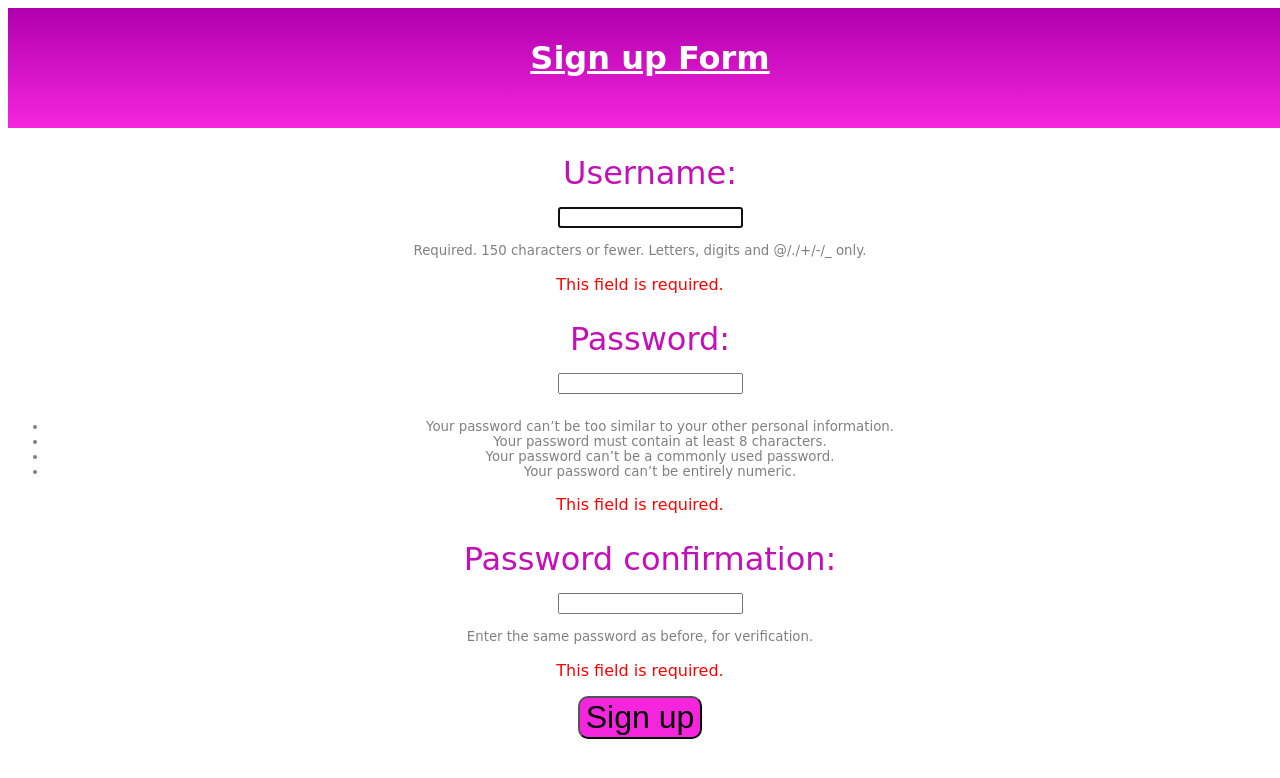
After one commit to wolfy00/bic, a Django app: page /signup/ in a window 1280 px wide. The commit adds this page. Shown: the top 778 px of the page. Run offline with Django 3.2, Linux system fonts and the light colour scheme.

Commit message:
added signup page

```diff
--- /dev/null
+++ b/blog/static/css/form.css
@@ -0,0 +1,28 @@
+.page-header{
+    color:white;
+    width:100%;
+    background-image:linear-gradient(#b000ad,#f525dd);
+    height:100px;
+    padding:10px 10px 10px 10px;
+}
+
+.page-header h1 a{
+    color:white;
+}
+
+body{
+    font-family:Comic Sans MS, Comic Sans;
+    text-align:center;
+}
+.field {
+    padding:10px;
+    font-size:xx-large;
+    color:#c410b8;
+    width:100%
+}
+
+.btn {
+    font-size:xx-large;
+    background-color:#f525dd;
+    border-radius:10px;
+}
--- /dev/null
+++ b/blog/templates/sign_up.html
@@ -0,0 +1,29 @@
+<!DOCTYPE html>
+{% load static %}
+<html lang="en" xmlns="http://www.w3.org/1999/html">
+<head>
+    <link rel="stylesheet" href="{% static 'css/form.css' %}">
+    <meta charset="UTF-8">
+    <meta name="viewport" content="width=device-width">
+    <title>signup</title>
+</head>
+<div class="page-header">
+<h1><a href="/">Sign up Form</a></h1>
+  </div>
+<form method="post">
+  {% csrf_token %}
+  {% for field in form %}
+    <p>
+     <div class="field"> {{ field.label_tag }}<br>
+      {{ field }}
+       </div>
+      {% if field.help_text %}
+        <small style="color: grey">{{ field.help_text }}</small>
+      {% endif %}
+      {% for error in field.errors %}
+        <p style="color: red">{{ error }}</p>
+      {% endfor %}
+    </p>
+  {% endfor %}
+  <button class="btn" type="submit">Sign up</button>
+</form>
--- a/blog/urls.py
+++ b/blog/urls.py
@@ -13,4 +13,5 @@ urlpatterns = [
     path('post/<int:pk>/comment/', views.add_comment_to_post, name='add_comment_to_post'),
     path('comment/<int:pk>/approve/', views.comment_approve, name='comment_approve'),
     path('comment/<int:pk>/remove/', views.comment_remove, name='comment_remove'),
+    path('signup/', views.sign_up, name='sign_up'),
 ]
--- a/blog/views.py
+++ b/blog/views.py
@@ -4,6 +4,8 @@ from django.shortcuts import redirect
 from django.utils import timezone
 from .models import Post,Comment
 from .forms import PostForm,CommentForm
+from django.contrib.auth.forms import UserCreationForm
+from django.contrib.auth import authenticate
 
 
 def post_list(request):
@@ -63,7 +65,6 @@ def post_remove(request, pk):
     post.delete()
     return redirect('post_list')
 
-
 def add_comment_to_post(request, pk):
     post = get_object_or_404(Post, pk=pk)
     if request.method == "POST":
@@ -89,3 +90,15 @@ def comment_remove(request, pk):
     comment = get_object_or_404(Comment, pk=pk)
     comment.delete()
     return redirect('post_detail', pk=comment.post.pk)
+
+
+def sign_up(request):
+    form = UserCreationForm(request.POST)
+    if form.is_valid():
+        form.save()
+        username = form.cleaned_data.get('username')
+        password = form.cleaned_data.get('password1')
+        user = authenticate(username=username, password=password)
+        login(request, user)
+        return redirect('post_list')
+    return render(request, 'sign_up.html', {'form': form})
```
Also changed, not shown: blog/static/css/blog.css (+5 -6 lines), blog/templates/blog/base.html (+5 -4 lines), blog/forms.py (line endings or trailing spaces).
